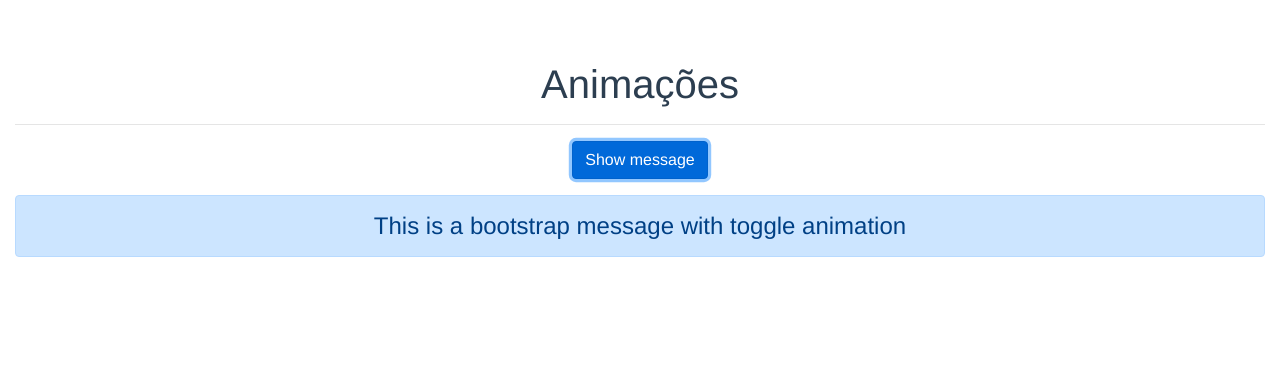
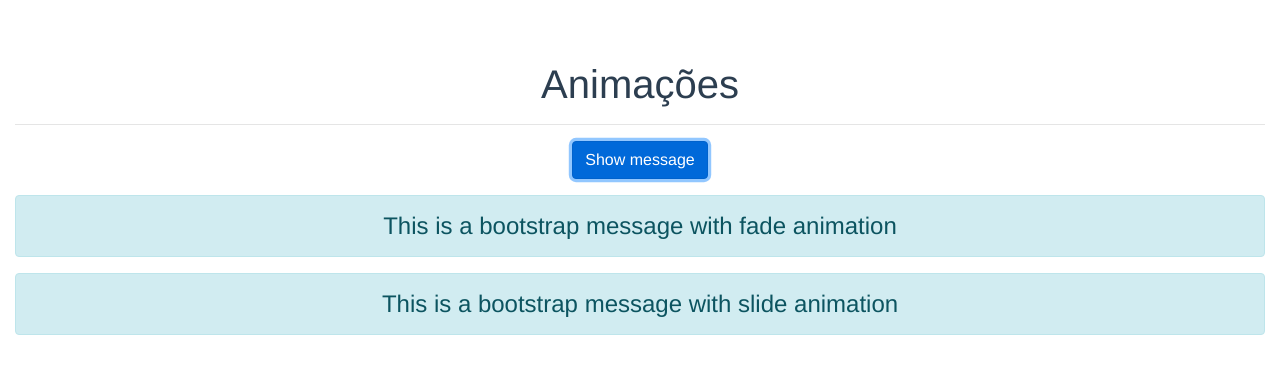
Before and after one commit to rafaeldtx/vuejs_introduction, a Vue app in the folder transitions/: page / in a window 1280 px wide. Both pictures are taken after a click on the button "Show message". Shown: the top 374 px of the page. Built offline with nearby package versions, Linux system fonts and the light colour scheme.

Commit message:
(Transition) Add animation style

```diff
--- a/transitions/src/App.vue
+++ b/transitions/src/App.vue
@@ -2,9 +2,15 @@
 	<div id="app" class="container-fluid">
 		<h1>Animações</h1>
         <hr>
+
         <b-button variant="primary" @click="show = !show" class="mb-3">Show message</b-button>
+
         <transition name="fade">
-            <b-alert variant="primary" show v-if="show">This is a bootstrap message with toggle animation</b-alert>
+            <b-alert variant="info" show v-if="show">This is a bootstrap message with fade animation</b-alert>
+        </transition>
+
+        <transition name="slide">
+            <b-alert variant="info" show v-if="show">This is a bootstrap message with slide animation</b-alert>
         </transition>
 	</div>
 </template>
@@ -30,12 +36,30 @@ export default {
 	margin-top: 60px;
 	font-size: 1.5rem;
 }
-/* INITIAL ENTER/LEAVE STATE ANIMATION  */
-.fade-enter, .face-leave-to {
+/* INITIAL ENTER/LEAVE STATE OPACITY  */
+.fade-enter, .fade-leave-to {
     opacity: 0;
 }
-/* DURING ENTER/LEAVE ACTIVE ANIMATION */
+/* DURING ENTER/LEAVE ACTIVE TRANSITION */
 .fade-enter-active, .fade-leave-active {
    transition: opacity 2s;
 }
+
+@keyframes slide-in {
+    from { transform: translateY(40px); }
+    to { transform: translateY(0); }
+}
+
+@keyframes slide-out {
+    from { transform: translateY(0); }
+    to { transform: translateY(40px); }
+}
+
+/* DURING ENTER/LEAVE ACTIVE ANIMATION */
+.slide-enter-active {
+    animation: slide-in 2s ease;
+}
+.slide-leave-active {
+    animation: slide-out 2s ease;
+}
 </style>
```
